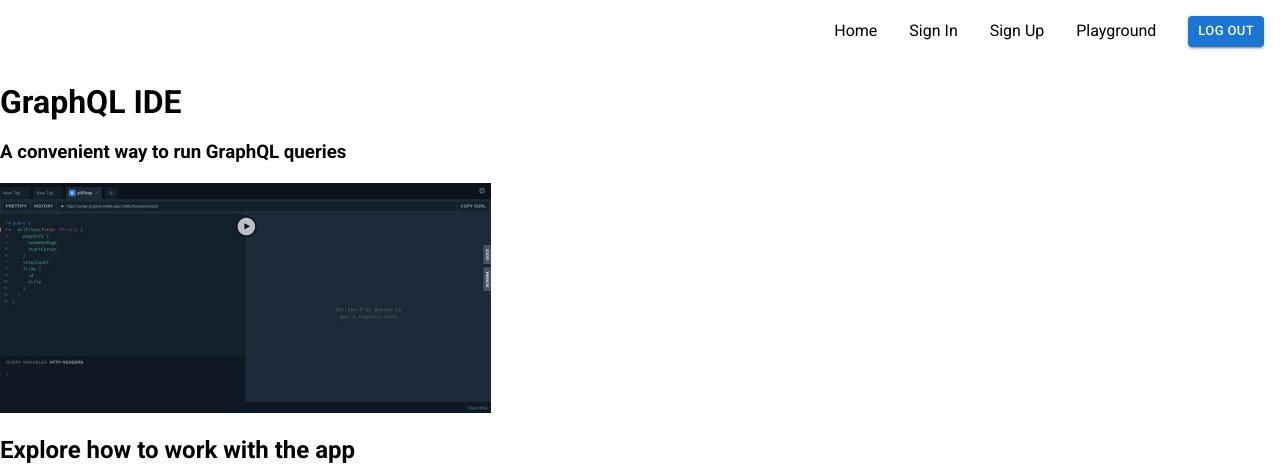
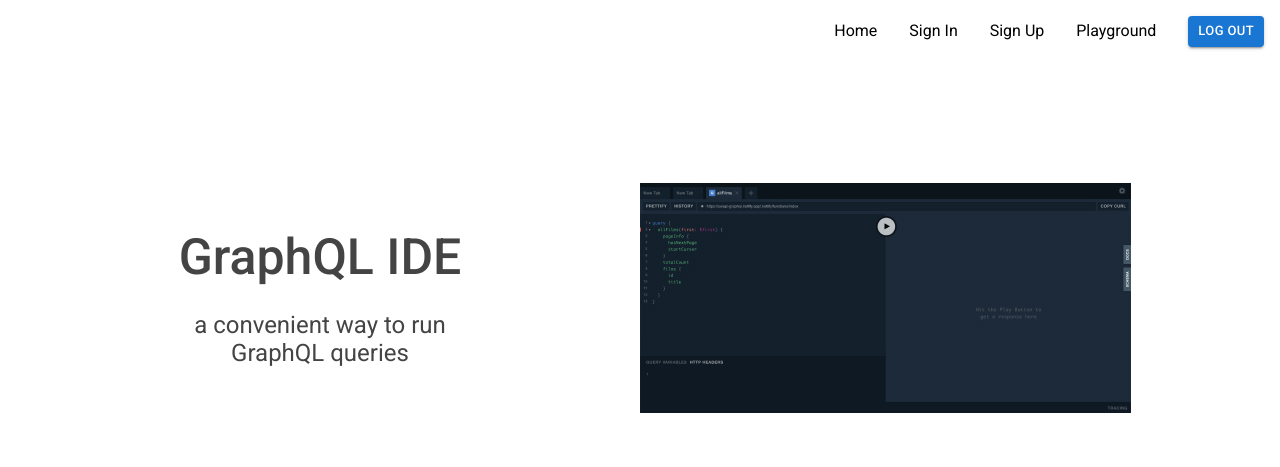
Before and after one commit to Ilichhh/graphiql-app, a React (Vite) app: page / in a window 1280 px wide. Shown: the top 467 px of the page. Built offline with nearby package versions, Linux system fonts and the light colour scheme; no server answers.

Commit message:
feat: add Hero section styling

```diff
--- a/src/components/index.ts
+++ b/src/components/index.ts
@@ -1,3 +1,2 @@
-export { DeveloperCard } from './DeveloperCard';
 export { Header } from './Header';
 export { Footer } from './Footer';
--- /dev/null
+++ b/src/components/landing/Hero.tsx
@@ -0,0 +1,50 @@
+import React from 'react';
+import { useTranslation } from 'react-i18next';
+import styled from 'styled-components';
+import theme from '../../theme';
+
+const Container = styled.section`
+  display: grid;
+  grid-template-columns: 1fr 1fr;
+
+  margin: 120px 0;
+`;
+
+const Title = styled.h1`
+  ${theme.headings}
+  grid-column: 1 / 2;
+  align-self: end;
+  margin-bottom: 24px;
+
+  font-size: 50px;
+  font-weight: 500;
+  line-height: 59px;
+`;
+
+const Subtitle = styled.h3`
+  ${theme.headings}
+  grid-column: 1 / 2;
+  justify-self: center;
+  max-width: 292px;
+
+  font-size: 24px;
+  font-weight: 400;
+  line-height: 28px;
+`;
+
+const Img = styled.img`
+  grid-column: 2 / 3;
+  grid-row: 1 / 3;
+`;
+
+export const Hero = () => {
+  const { t } = useTranslation();
+
+  return (
+    <Container>
+      <Title>{t('landing.hero.title')}</Title>
+      <Subtitle>{t('landing.hero.subtitle')}</Subtitle>
+      <Img src="/hero.jpg" alt="App screenshot" width="491" height="230" />
+    </Container>
+  );
+};
--- /dev/null
+++ b/src/components/landing/index.ts
@@ -0,0 +1,2 @@
+export { Hero } from './Hero';
+export { DeveloperCard } from './DeveloperCard';
--- a/src/locales/en.json
+++ b/src/locales/en.json
@@ -18,7 +18,7 @@
   "landing": {
     "hero": {
       "title": "GraphQL IDE",
-      "subtitle": "A convenient way to run GraphQL queries"
+      "subtitle": "a convenient way to run GraphQL queries"
     },
     "explore": {
       "title": "Explore how to work with the app",
--- a/src/locales/ru.json
+++ b/src/locales/ru.json
@@ -18,7 +18,7 @@
   "landing": {
     "hero": {
       "title": "GraphQL IDE",
-      "subtitle": "Удобный способ работать с GraphQL-запросами"
+      "subtitle": "удобный способ работать с GraphQL-запросами"
     },
     "explore": {
       "title": "Узнай, как работать с приложением",
--- a/src/pages/WelcomePage.tsx
+++ b/src/pages/WelcomePage.tsx
@@ -1,7 +1,9 @@
 import React from 'react';
 import { useTranslation } from 'react-i18next';
+// import styled from 'styled-components';
 
-import { Header, Footer, DeveloperCard } from '../components';
+import { Header, Footer } from '../components';
+import { Hero, DeveloperCard } from '../components/landing';
 import { useDevs } from '../hooks';
 
 export const WelcomePage = () => {
@@ -13,11 +15,7 @@
     <>
       <Header />
       <main>
-        <section>
-          <h1>{t('landing.hero.title')}</h1>
-          <h3>{t('landing.hero.subtitle')}</h3>
-          <img src="/hero.jpg" alt="App screenshot" />
-        </section>
+        <Hero />
         <section>
           <h2>{t('landing.explore.title')}</h2>
           <h3>{t('landing.explore.subtitle')}</h3>
--- a/src/theme.ts
+++ b/src/theme.ts
@@ -10,6 +10,12 @@
     bgPlayBtnHover: '#c3c9ce',
     textInactive: '#555e66',
   },
+  headings: {
+    margin: '0',
+    'letter-spacing': '0em',
+    'text-align': 'center',
+    color: '#444444',
+  },
 };
 
 export default theme;
```
Also changed, not shown: src/components/landing/DeveloperCard.tsx (renamed from src/components/DeveloperCard.tsx).
